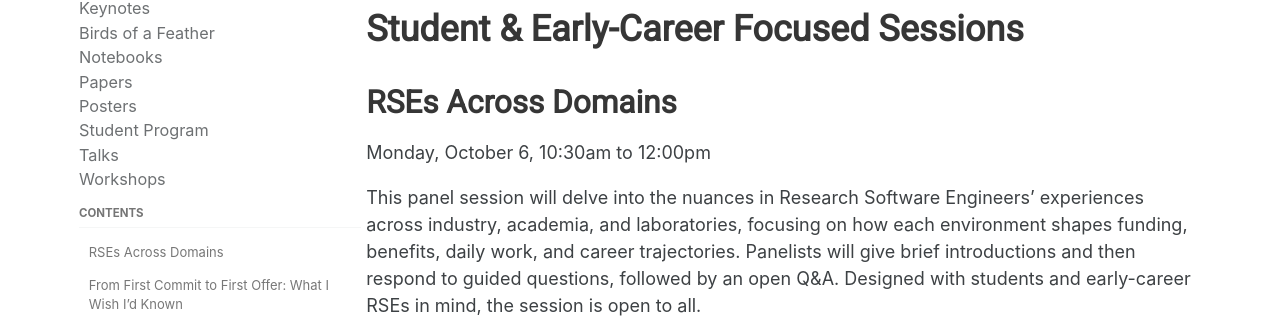
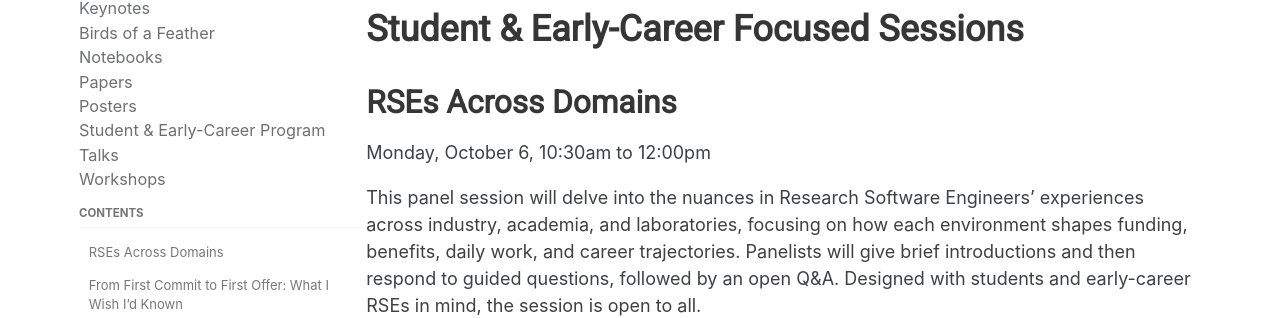
Before and after one commit to USRSE/usrse25, a Jekyll site: the page built from pages/program/student-program.md, in a window 1280 px wide and 900 px high. Shown: the part 199-517 px from the top of the window. Built offline with Jekyll 4.4.1, drawn with Linux system fonts in a browser that asks for light colours; a style sheet for code colours, icons or effects is not loaded.

Commit message:
Update program.yml

```diff
--- a/_data/menus/program.yml
+++ b/_data/menus/program.yml
@@ -12,8 +12,8 @@
       link: program/papers/
     - name: Posters
       link: program/posters/
-    - name: Student Program
-      link: program/student-program/
+    - name: Student & Early-Career Program
+      link: program/student-early-career-program/
     - name: Talks
       link: program/talks/
     - name: Workshops
```
